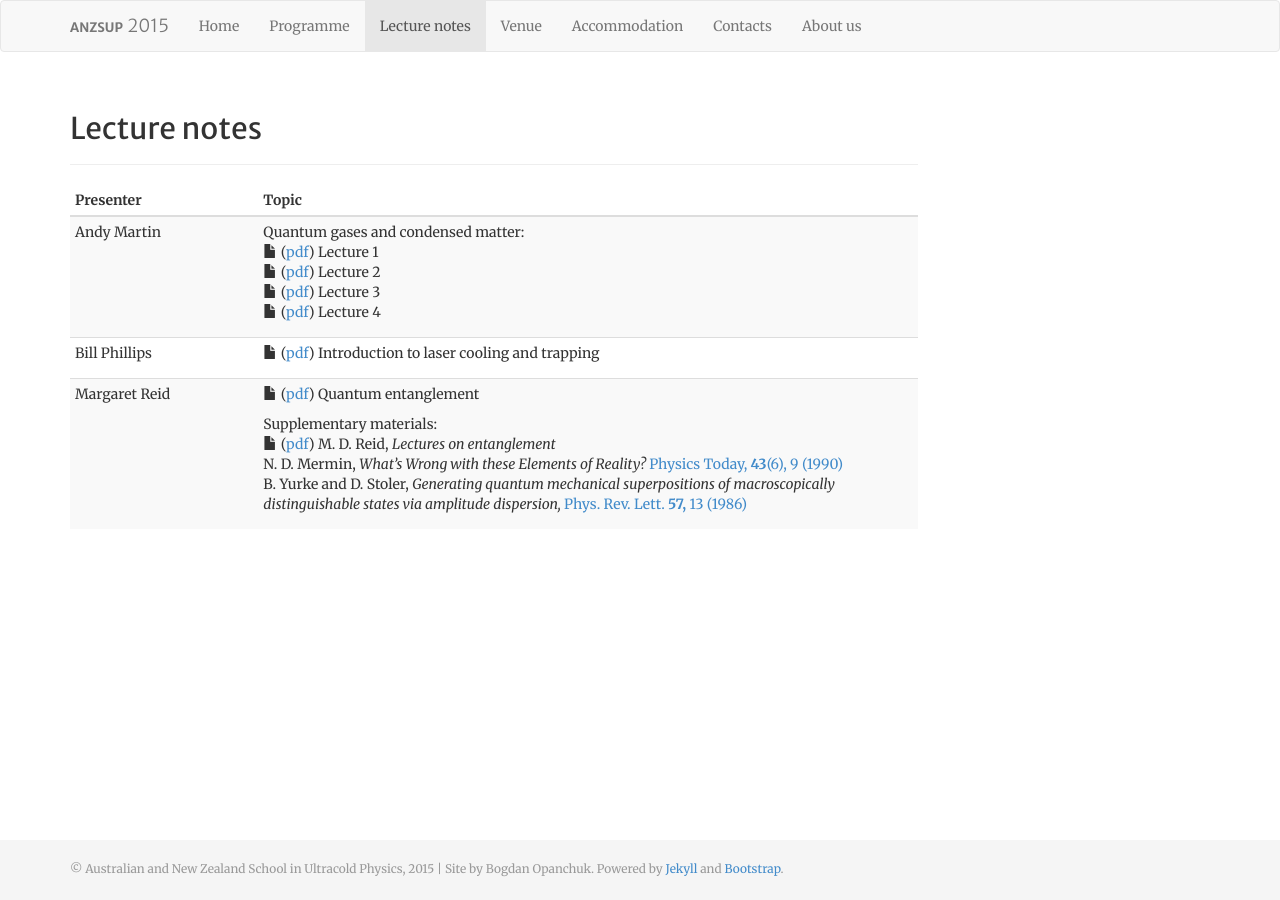
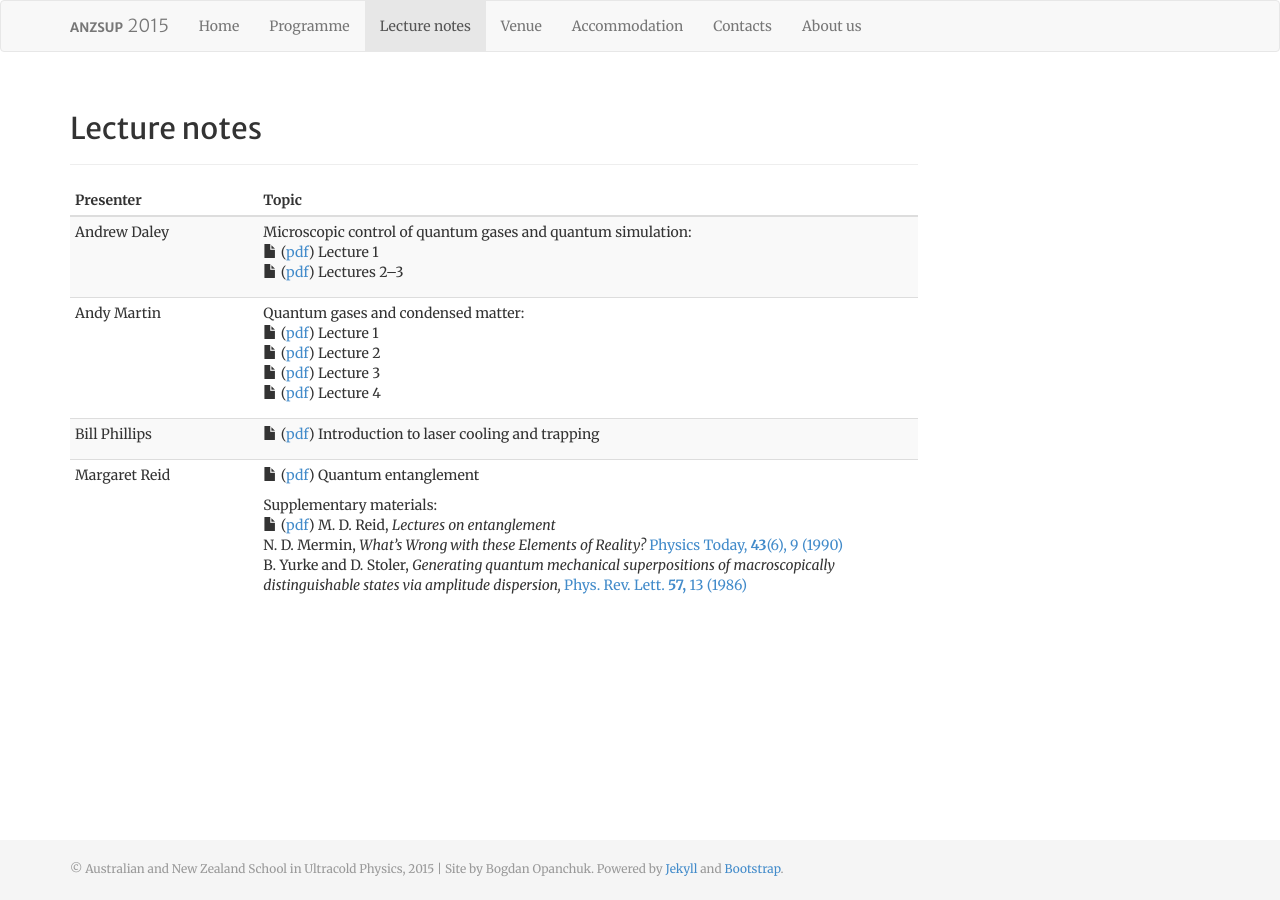
Before and after one commit to anzsup/anzsup.github.io, a Jekyll site: the page built from lecture_notes.html, in a window 1280 px wide. Built offline with Jekyll 4.4.1, drawn with Linux system fonts in a browser that asks for light colours.

Commit message:
lecture_notes: added Andrew Daley's lectures

```diff
--- a/lecture_notes.html
+++ b/lecture_notes.html
@@ -18,6 +18,18 @@ group_position: 3
   <th class="col-sm-7">Topic</th>
 </tr></thead>
 <tbody>
+  <tr>
+    <td>Andrew Daley</td>
+    <td>
+        <p>
+            Microscopic control of quantum gases and quantum simulation:<br/>
+            <span class="glyphicon glyphicon-file"></span>
+            (<a href="notes/Andrew Daley - Microscopic control of quantum gases and quantum simulation - part 1.pdf">pdf</a>) Lecture 1<br/>
+            <span class="glyphicon glyphicon-file"></span>
+            (<a href="notes/Andrew Daley - Microscopic control of quantum gases and quantum simulation - part 2 and 3.pdf">pdf</a>) Lectures 2&ndash;3
+        </p>
+    </td>
+  </tr>
   <tr>
     <td>Andy Martin</td>
     <td>
```
Also changed, not shown: 2 other files.
